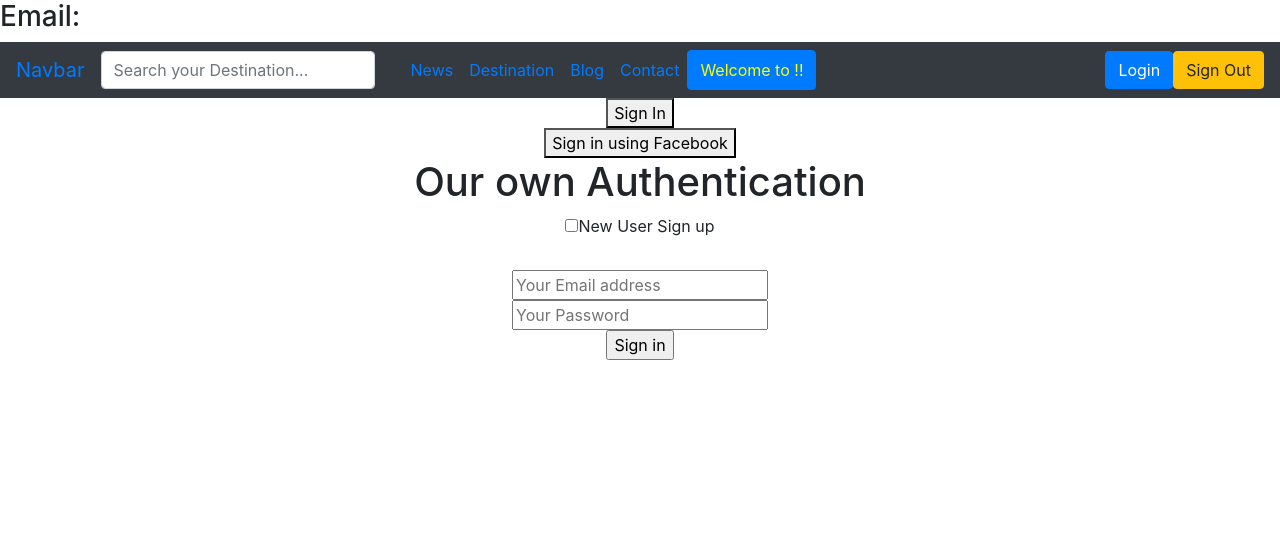
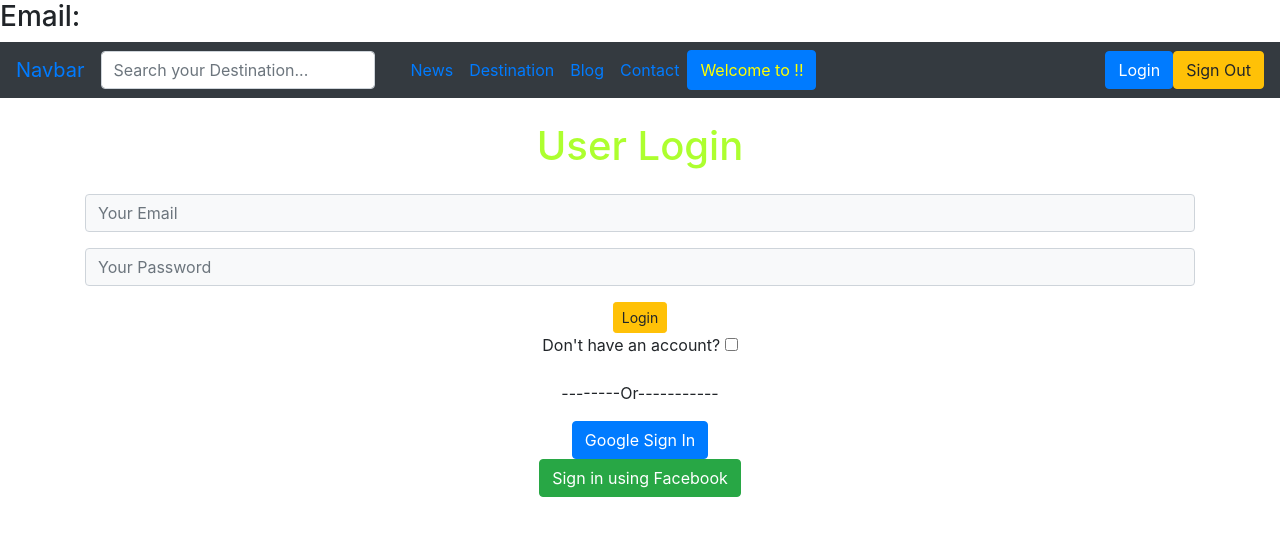
Before and after one commit to nahidkishore/travel-bd, a React (Create React App) app: page /login in a window 1280 px wide. Shown: the top 536 px of the page. Built offline with nearby package versions, Linux system fonts and the light colour scheme.

Commit message:
login create auth done

```diff
--- a/src/components/Login/Login.js
+++ b/src/components/Login/Login.js
@@ -3,6 +3,7 @@ import { useContext } from 'react';
 import { UserContext } from '../../App';
 import { useHistory, useLocation } from 'react-router-dom';
 import { initializeLoginFramework, handleGoogleSignIn, handleSignOut, handleFbSignIn, createUserWithEmailAndPassword, signInWithEmailAndPassword } from './LoginManager';
+import { Button, Container, Form, FormControl,} from 'react-bootstrap';
 
 
 
@@ -90,11 +91,7 @@ function Login() {
 
   return (
     <div style={{textAlign: 'center'}}>
-      { user.isSignedIn ? <button onClick={signOut}>Sign Out</button> :
-        <button onClick={googleSignIn}>Sign In</button>
-      }
-      <br/>
-      <button onClick={fbSignIn}>Sign in using Facebook</button>
+
       {
         user.isSignedIn && <div>
           <p>Welcome, {user.name}!</p>
@@ -103,8 +100,46 @@ function Login() {
         </div>
       }
 
-      <h1>Our own Authentication</h1>
-      <input type="checkbox" onChange={() => setNewUser(!newUser)} name="newUser" id=""/>
+     {/*  <h1>Our own Authentication</h1> */}
+      <Container>
+        <div className="">
+
+          <Form onSubmit={handleSubmit}>
+          <h1 style={{color:'greenyellow'}} className="my-4">{newUser ? 'Create an Account' : 'User Login'}</h1>
+          {
+            newUser && <FormControl onBlur={handleBlur} name="name" type="text" placeholder="Your Name" className="my-3 bg-light" required />
+              }
+
+             <FormControl onBlur={handleBlur} name="email" type="email" placeholder="Your Email" className="my-3 bg-light" required />
+
+             <FormControl onBlur={handleBlur} name="password" type="password" placeholder="Your Password" className="my-3 bg-light" required />
+
+        {
+           newUser && <FormControl onBlur={handleBlur}  type="password" name="confirm" placeholder="Confirm Password" className="my-3 bg-light" required />
+               }
+
+           <Button className="btn-warning btn-sm" type="submit">{newUser ? 'Create an Account' : 'Login'}</Button>
+
+
+          </Form>
+
+      <label htmlFor="newUser">Don't have an account? </label>  <input type="checkbox" onChange={() => setNewUser(!newUser)} name="newUser" id=""/>
+
+
+
+          <p style={{color: 'red'}}>{user.error}</p>
+      { user.success && <p style={{color: 'green'}}>User { newUser ? 'created' : 'Logged In'} successfully</p>}
+             <p style={{textAlign: 'center'}}>--------Or-----------</p>
+          { user.isSignedIn ? <Button onClick={signOut}>Sign Out</Button> :
+        <Button onClick={googleSignIn}>Google Sign In</Button>
+      }
+      <br/>
+      <Button variant="success"  onClick={fbSignIn}>Sign in using Facebook</Button>
+        </div>
+      </Container>
+
+
+      {/* <input type="checkbox" onChange={() => setNewUser(!newUser)} name="newUser" id=""/>
       <label htmlFor="newUser">New User Sign up</label>
       <form onSubmit={handleSubmit}>
         {newUser && <input name="name" type="text" onBlur={handleBlur} placeholder="Your name"/>}
@@ -115,8 +150,15 @@ function Login() {
         <br/>
         <input type="submit" value={newUser ? 'Sign up' : 'Sign in'}/>
       </form>
+
       <p style={{color: 'red'}}>{user.error}</p>
       { user.success && <p style={{color: 'green'}}>User { newUser ? 'created' : 'Logged In'} successfully</p>}
+
+      { user.isSignedIn ? <button onClick={signOut}>Sign Out</button> :
+        <button onClick={googleSignIn}>Google Sign In</button>
+      }
+      <br/>
+      <button onClick={fbSignIn}>Sign in using Facebook</button> */}
     </div>
   );
 }
```
